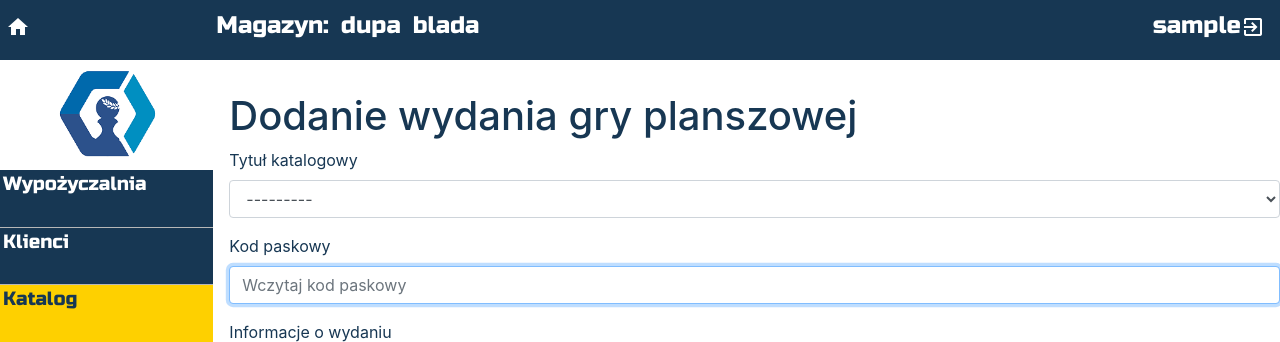
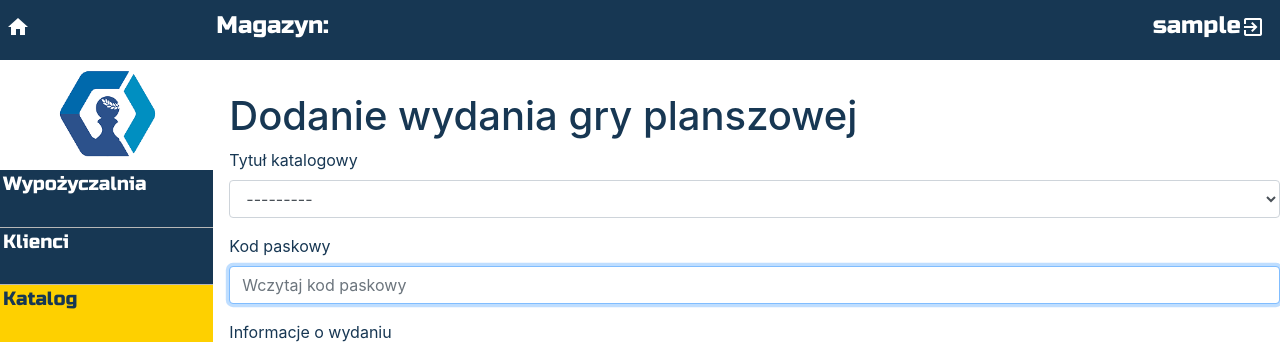
Before and after one commit to gmacike/sharehold, a Django app: a page that uses sharehold/templates/sharehold/sharehold.html in a window 1280 px wide. Shown: the top 342 px of the page. Run offline with Django 3.2, Linux system fonts and the light colour scheme; the visitor is signed in with stand-in values (Sample User, id 1); data that the repository does not hold is empty; parts of the project's set-up code (start-up, migrations or seed data) failed here and were passed over; some libraries are stand-ins or nearby versions; some web fonts are replaced.

Commit message:
unnecesarry menu items removal

```diff
--- a/sharehold/templates/sharehold/sharehold.html
+++ b/sharehold/templates/sharehold/sharehold.html
@@ -50,8 +50,6 @@
       <div class="topnav-la col-8 flex-column align-items-start">
         <ul class="navbar-nav flex-row justify-content-start">
           <li class="navbar-item techfont">Magazyn:</li>
-          <li class="navbar-item techfont">dupa</li>
-          <li class="navbar-item techfont">blada</li>
         </ul>
       </div>
       <!-- right side part -->
```
